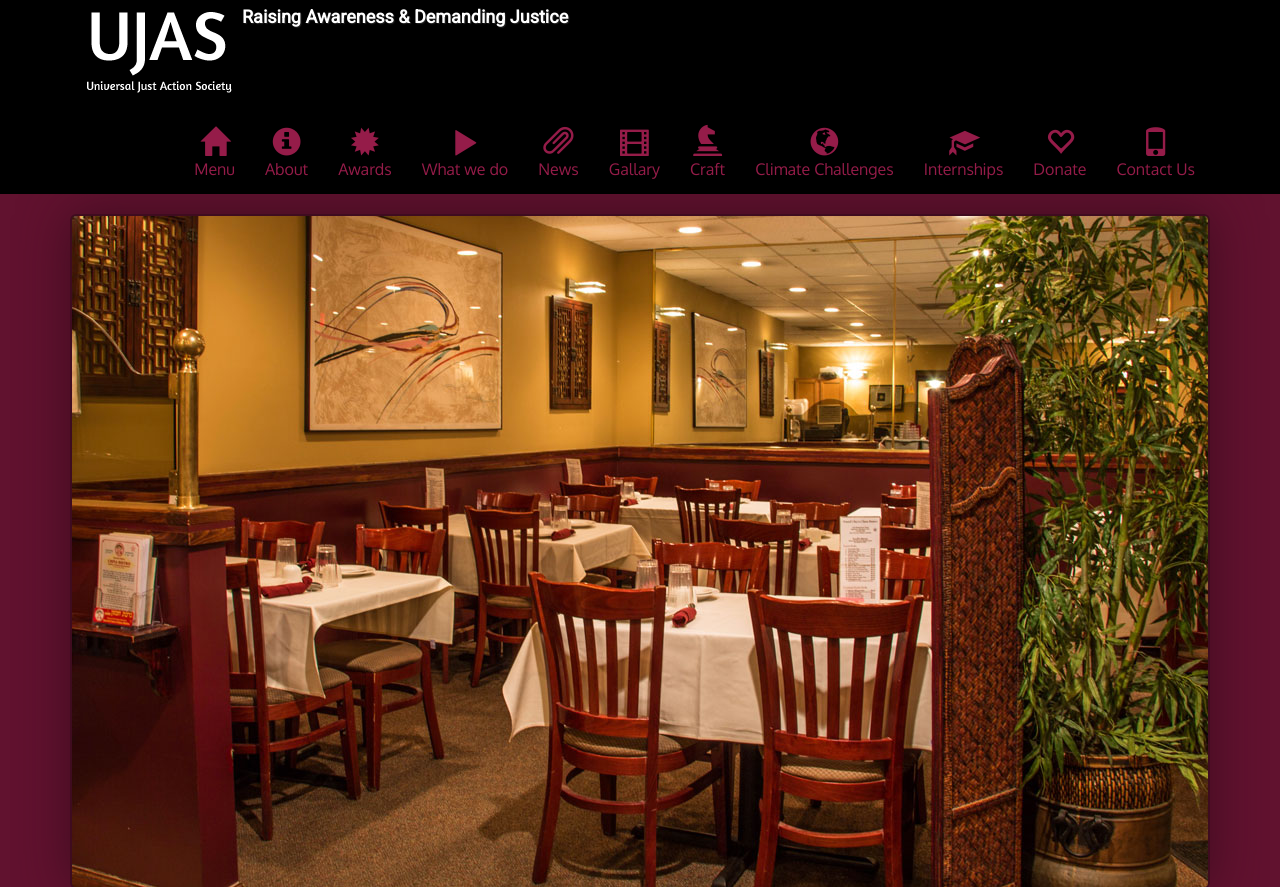
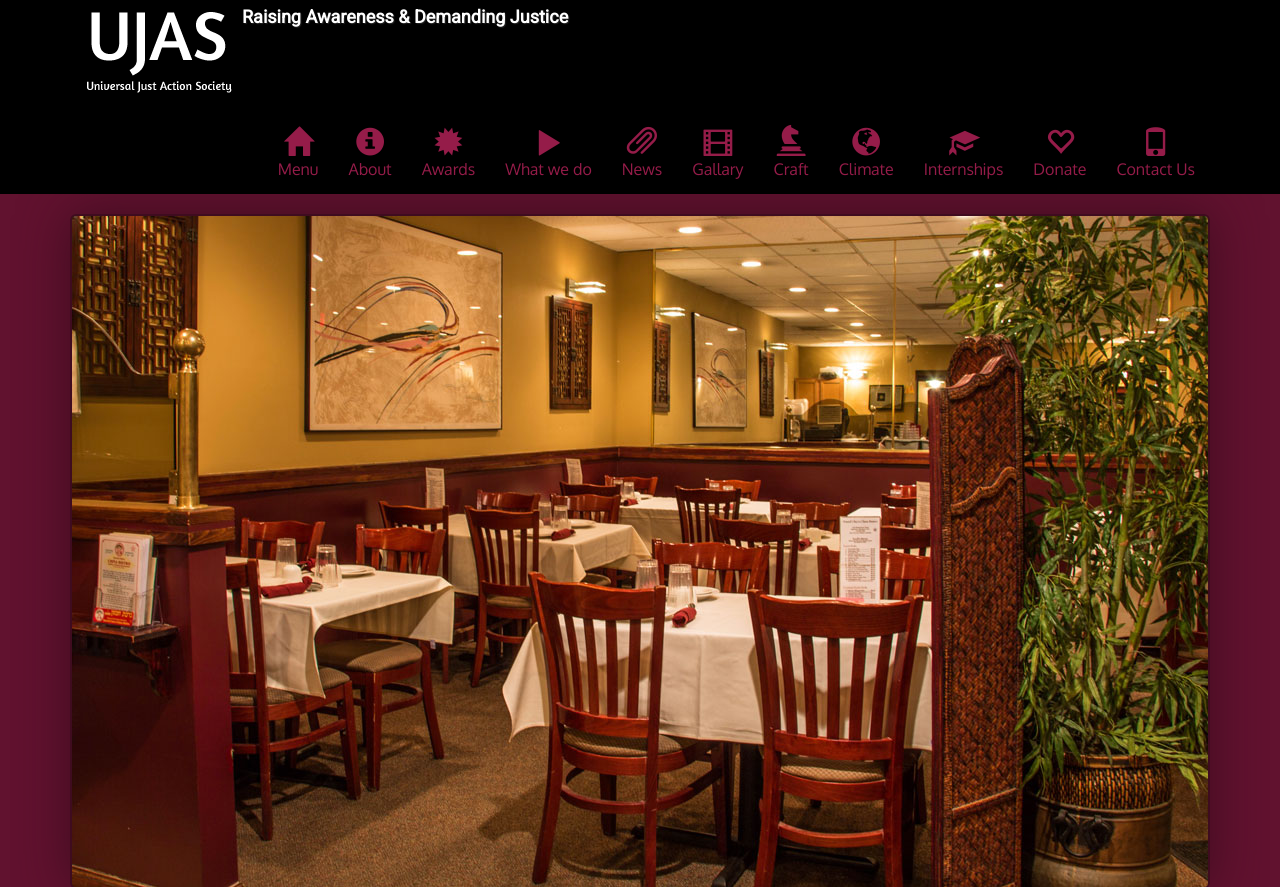
Before and after one commit to gauj/slsujas, a plain HTML site: page index.html in a window 1280 px wide. Shown: the top 887 px of the page. Drawn offline with Linux system fonts and the light colour scheme.

Commit message:
Updated index files and images

```diff
--- a/index.html
+++ b/index.html
@@ -67,7 +67,7 @@
             </li>
             <li>
               <a href="#">
-                <span class="glyphicon glyphicon-globe"></span><br class="hidden-xs"> Climate Challenges</a>
+                <span class="glyphicon glyphicon-globe"></span><br class="hidden-xs"> Climate</a>
             </li>
             <li>
               <a href="#">
```
